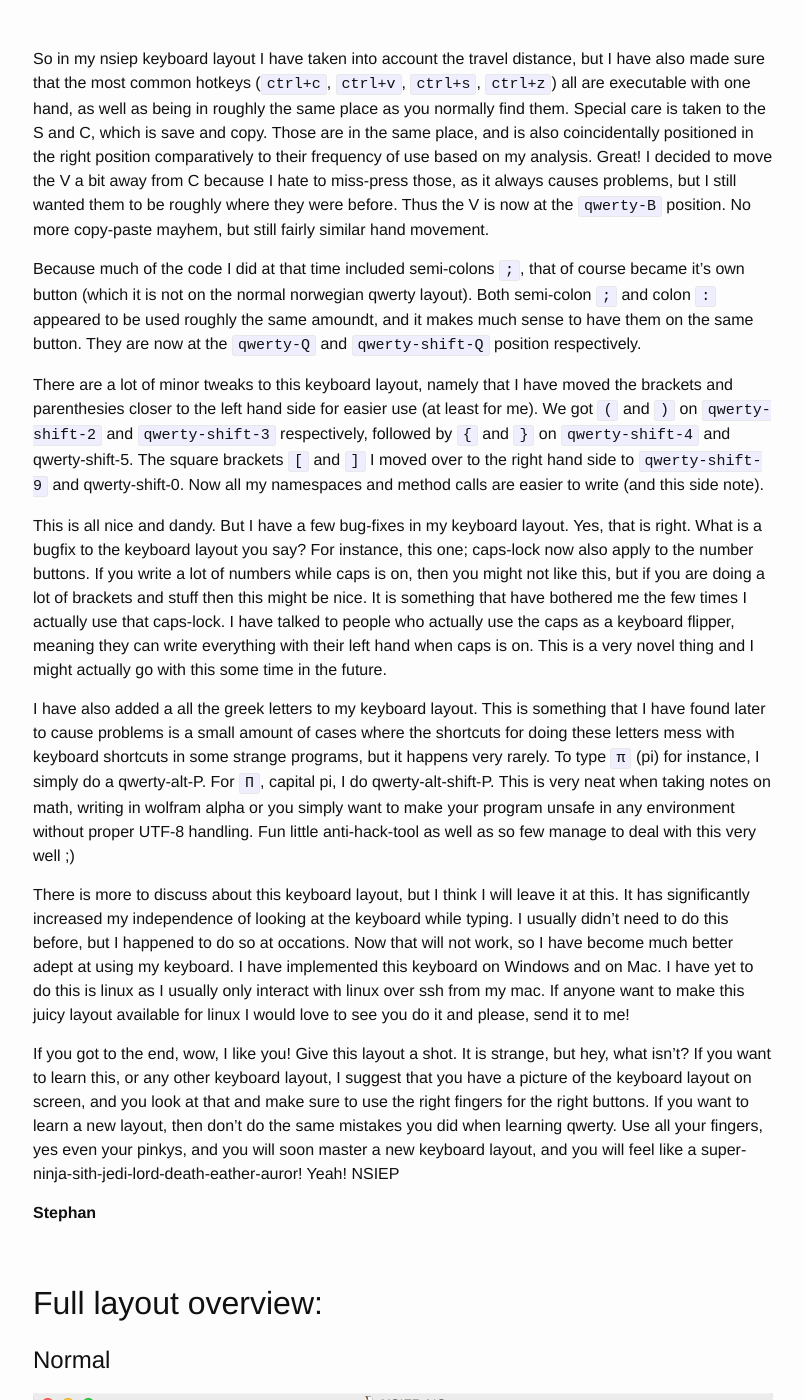
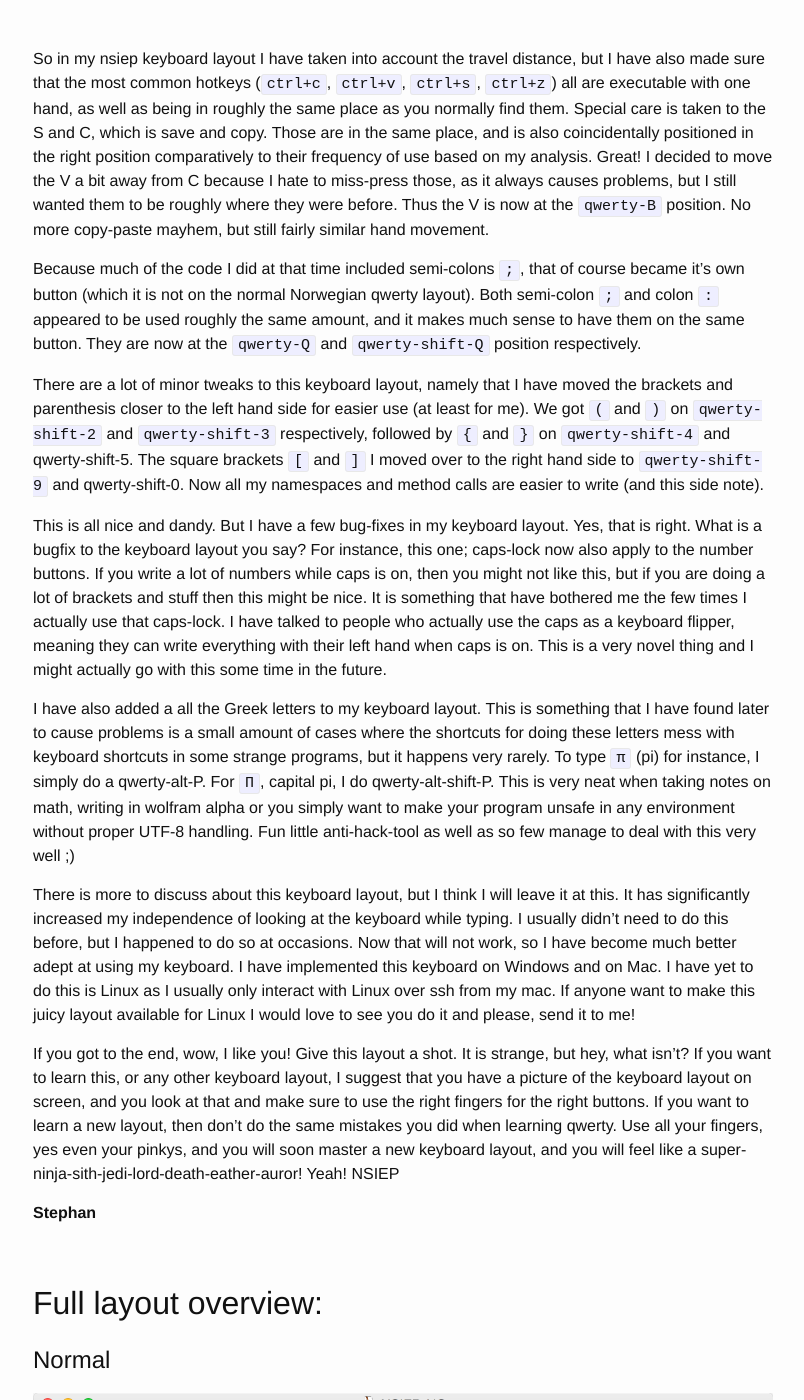
Before and after one commit to stephan-nordnes-eriksen/stephan-nordnes-eriksen.github.io, a Jekyll site: the page built from _posts/2015-05-22-nsiep.markdown, in a window 1280 px wide and 1400 px high, scrolled down 1542 px. Shown: the whole window, without its empty margins (237-1041 px from the left). Built offline with Jekyll 4.4.1, drawn with Linux system fonts in a browser that asks for light colours; comment, search, counter and statistics services are not loaded; some of the changed text lies outside the part shown.

Commit message:
Fixing typos in nisep post

```diff
--- a/_posts/2015-05-22-nsiep.markdown
+++ b/_posts/2015-05-22-nsiep.markdown
@@ -23,15 +23,15 @@ I read up on what makes an efficient keyboard layout. It is all about the "trave
 
 So in my nsiep keyboard layout I have taken into account the travel distance, but I have also made sure that the most common hotkeys (`ctrl+c`, `ctrl+v`, `ctrl+s`, `ctrl+z`) all are executable with one hand, as well as being in roughly the same place as you normally find them. Special care is taken to the S and C, which is save and copy. Those are in the same place, and is also coincidentally positioned in the right position comparatively to their frequency of use based on my analysis. Great! I decided to move the V a bit away from C because I hate to miss-press those, as it always causes problems, but I still wanted them to be roughly where they were before. Thus the V is now at the `qwerty-B` position. No more copy-paste mayhem, but still fairly similar hand movement.
 
-Because much of the code I did at that time included semi-colons `;`, that of course became it's own button (which it is not on the normal norwegian qwerty layout). Both semi-colon `;` and colon `:` appeared to be used roughly the same amoundt, and it makes much sense to have them on the same button. They are now at the `qwerty-Q` and `qwerty-shift-Q` position respectively.
+Because much of the code I did at that time included semi-colons `;`, that of course became it's own button (which it is not on the normal Norwegian qwerty layout). Both semi-colon `;` and colon `:` appeared to be used roughly the same amount, and it makes much sense to have them on the same button. They are now at the `qwerty-Q` and `qwerty-shift-Q` position respectively.
 
-There are a lot of minor tweaks to this keyboard layout, namely that I have moved the brackets and parenthesies closer to the left hand side for easier use (at least for me). We got `(` and `)` on `qwerty-shift-2` and `qwerty-shift-3` respectively, followed by `{` and `}` on `qwerty-shift-4` and qwerty-shift-5. The square brackets `[` and `]` I moved over to the right hand side to `qwerty-shift-9` and qwerty-shift-0. Now all my namespaces and method calls are easier to write (and this side note).
+There are a lot of minor tweaks to this keyboard layout, namely that I have moved the brackets and parenthesis closer to the left hand side for easier use (at least for me). We got `(` and `)` on `qwerty-shift-2` and `qwerty-shift-3` respectively, followed by `{` and `}` on `qwerty-shift-4` and qwerty-shift-5. The square brackets `[` and `]` I moved over to the right hand side to `qwerty-shift-9` and qwerty-shift-0. Now all my namespaces and method calls are easier to write (and this side note).
 
 This is all nice and dandy. But I have a few bug-fixes in my keyboard layout. Yes, that is right. What is a bugfix to the keyboard layout you say? For instance, this one; caps-lock now also apply to the number buttons. If you write a lot of numbers while caps is on, then you might not like this, but if you are doing a lot of brackets and stuff then this might be nice. It is something that have bothered me the few times I actually use that caps-lock. I have talked to people who actually use the caps as a keyboard flipper, meaning they can write everything with their left hand when caps is on. This is a very novel thing and I might actually go with this some time in the future.
 
-I have also added a all the greek letters to my keyboard layout. This is something that I have found later to cause problems is a small amount of cases where the shortcuts for doing these letters mess with keyboard shortcuts in some strange programs, but it happens very rarely. To type `π` (pi) for instance, I simply do a qwerty-alt-P. For `Π`, capital pi, I do qwerty-alt-shift-P. This is very neat when taking notes on math, writing in wolfram alpha or you simply want to make your program unsafe in any environment without proper UTF-8 handling. Fun little anti-hack-tool as well as so few manage to deal with this very well ;)
+I have also added a all the Greek letters to my keyboard layout. This is something that I have found later to cause problems is a small amount of cases where the shortcuts for doing these letters mess with keyboard shortcuts in some strange programs, but it happens very rarely. To type `π` (pi) for instance, I simply do a qwerty-alt-P. For `Π`, capital pi, I do qwerty-alt-shift-P. This is very neat when taking notes on math, writing in wolfram alpha or you simply want to make your program unsafe in any environment without proper UTF-8 handling. Fun little anti-hack-tool as well as so few manage to deal with this very well ;)
 
-There is more to discuss about this keyboard layout, but I think I will leave it at this. It has significantly increased my independence of looking at the keyboard while typing. I usually didn't need to do this before, but I happened to do so at occations. Now that will not work, so I have become much better adept at using my keyboard. I have implemented this keyboard on Windows and on Mac. I have yet to do this is linux as I usually only interact with linux over ssh from my mac. If anyone want to make this juicy layout available for linux I would love to see you do it and please, send it to me!
+There is more to discuss about this keyboard layout, but I think I will leave it at this. It has significantly increased my independence of looking at the keyboard while typing. I usually didn't need to do this before, but I happened to do so at occasions. Now that will not work, so I have become much better adept at using my keyboard. I have implemented this keyboard on Windows and on Mac. I have yet to do this is Linux as I usually only interact with Linux over ssh from my mac. If anyone want to make this juicy layout available for Linux I would love to see you do it and please, send it to me!
 
 If you got to the end, wow, I like you! Give this layout a shot. It is strange, but hey, what isn't? If you want to learn this, or any other keyboard layout, I suggest that you have a picture of the keyboard layout on screen, and you look at that and make sure to use the right fingers for the right buttons. If you want to learn a new layout, then don't do the same mistakes you did when learning qwerty. Use all your fingers, yes even your pinkys, and you will soon master a new keyboard layout, and you will feel like a super-ninja-sith-jedi-lord-death-eather-auror! Yeah! NSIEP
 
```
Also changed, not shown: other parts of _posts/2015-05-22-nsiep.markdown (+1 -1 lines).
